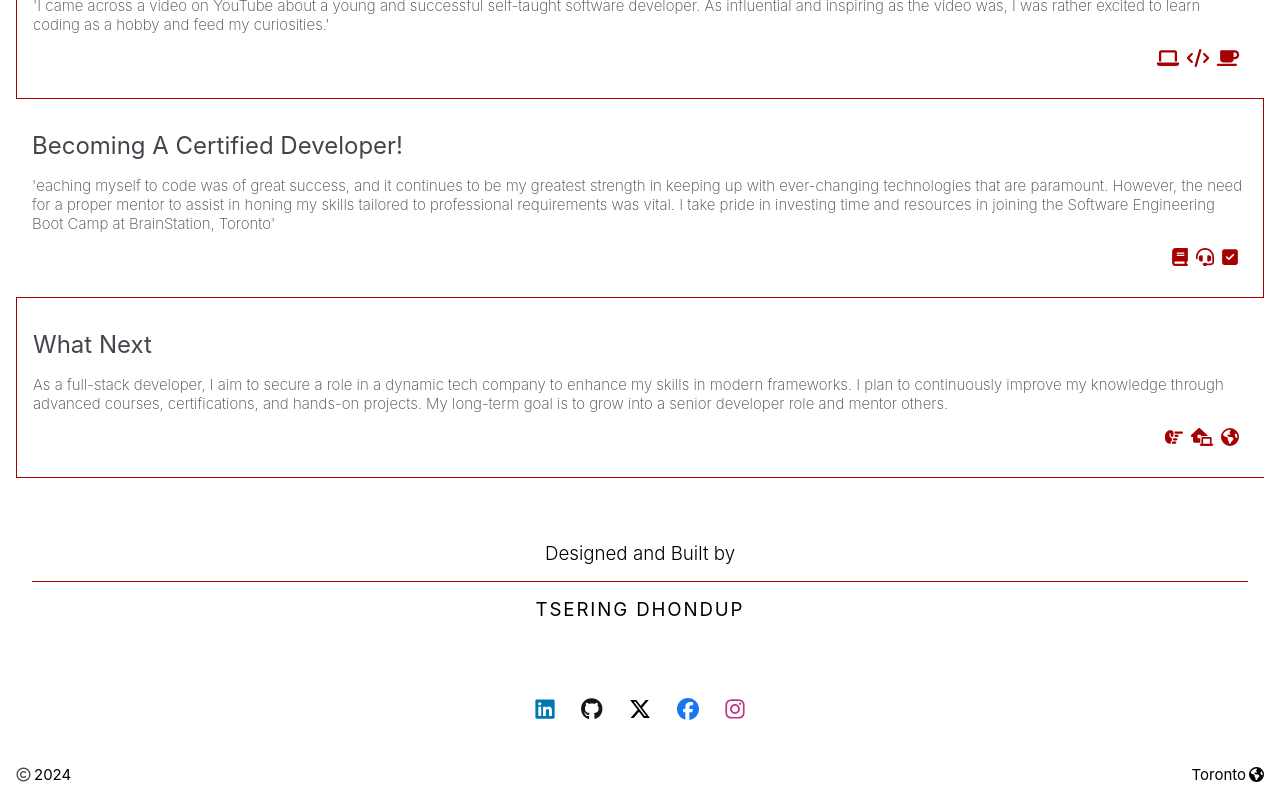
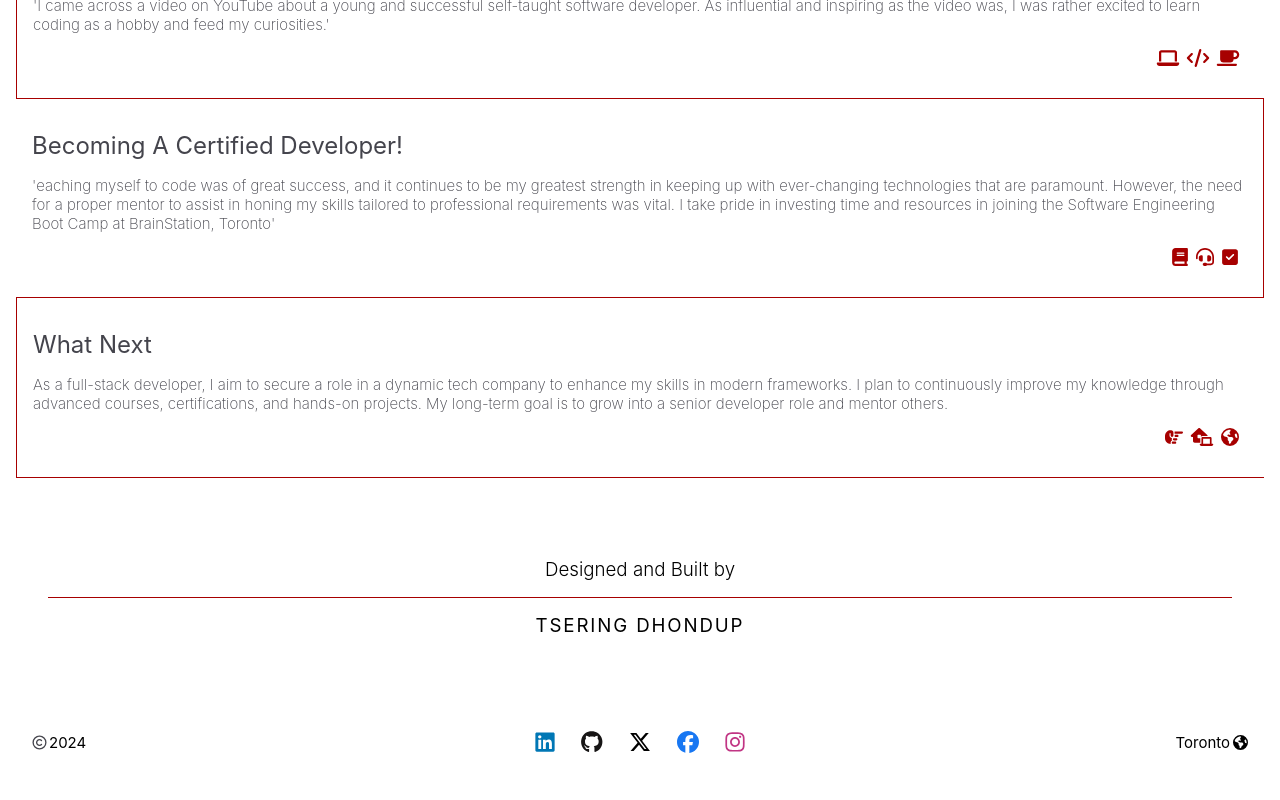
Before and after one commit to Tsedhondup/Portfolio, a React (Create React App) app: page /About in a window 1280 px wide. Shown: the part 534-1334 px from the top of the page. Built offline with nearby package versions, Linux system fonts and the light colour scheme.

Commit message:
media queries added to footer component

```diff
--- a/src/Components/Footers/Footers.js
+++ b/src/Components/Footers/Footers.js
@@ -53,6 +53,7 @@ const Footers = () => {
           />
           <span> 2024</span>
         </h3>
+
         <h3 className="location-copyright__location">
           <span className="location-copyright__location--name"> Toronto</span>
           <FontAwesomeIcon icon={faGlobeAmericas} />
--- a/src/Components/Footers/Footers.scss
+++ b/src/Components/Footers/Footers.scss
@@ -3,12 +3,24 @@
 .footer {
   min-height: 250px;
   padding: $mobile-margin;
+  @include tablet {
+    padding: $tablet-margin;
+  }
+  position: relative;
 }
 .socials {
   display: flex;
   justify-content: center;
   gap: 32px;
   padding: $mobile-margin 0px;
+  transition: 2s;
+  @include tablet {
+    bottom: $tablet-margin;
+    position: absolute;
+    bottom: 18px;
+    left: 0;
+    z-index: 5;
+  }
   &__icon {
     display: block;
     width: auto;
@@ -29,11 +41,16 @@
     color: $instagram;
   }
 }
+
 .author {
   padding: $mobile-margin;
   margin-top: 32px;
   margin-bottom: 32px;
   text-align: center;
+  @include tablet {
+    position: relative;
+    z-index: 10;
+  }
   &__statement {
     font-weight: 300;
     border-bottom: 1px solid #a70000;
@@ -52,16 +69,24 @@
   display: flex;
   justify-content: space-between;
   padding-top: 32px;
+  @include tablet {
+    position: relative;
+    z-index: 10;
+  }
   &__copyright {
     font-weight: normal;
     width: auto;
     display: flex;
     align-items: center;
     font-size: 15px;
+    @include tablet {
+      width: 69.55px;
+    }
     &--icon {
       display: inline;
       color: $ebony;
-      padding-right: 3px;
+      padding-right: 2px;
+      width: auto;
     }
   }
   &__location {
```
